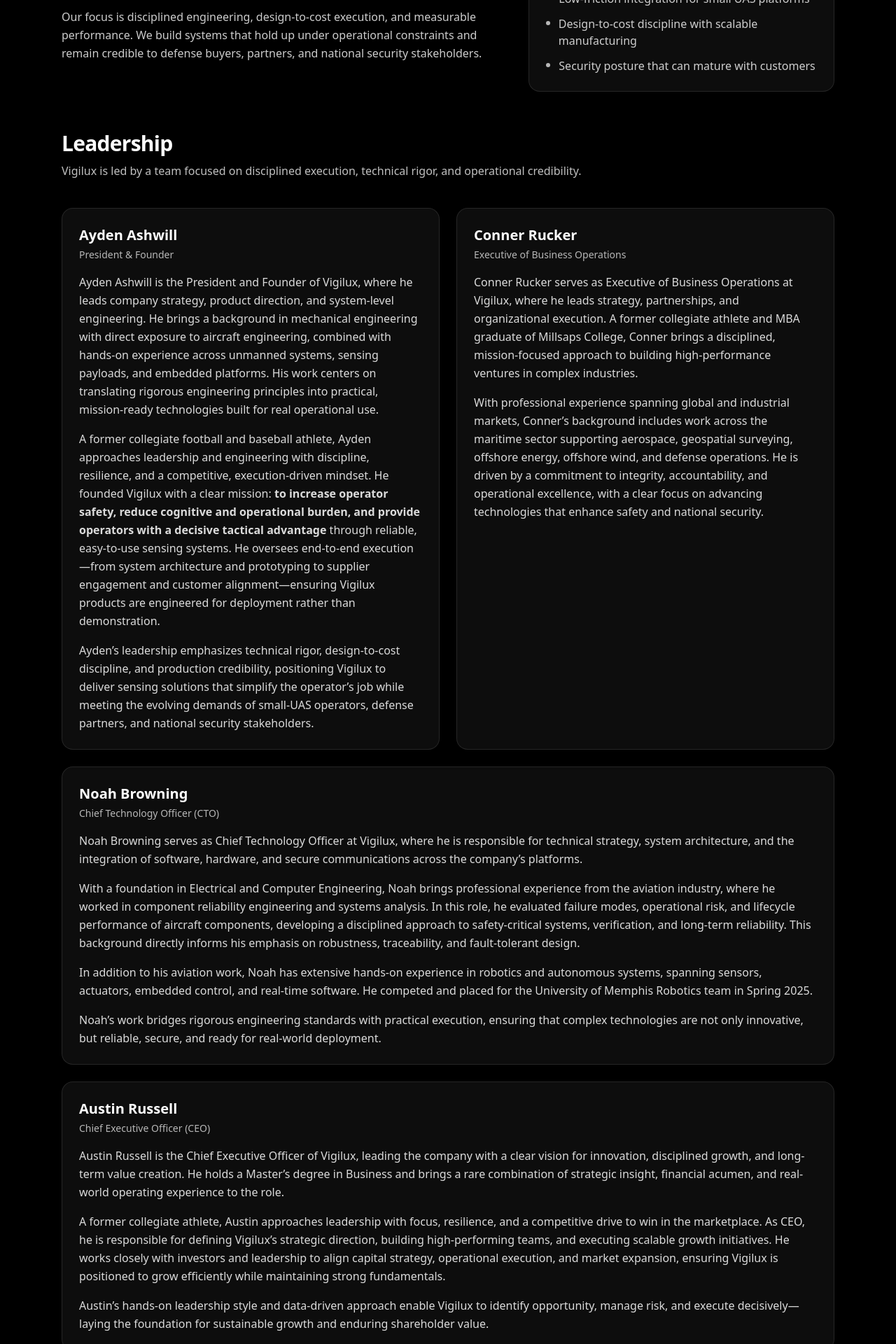
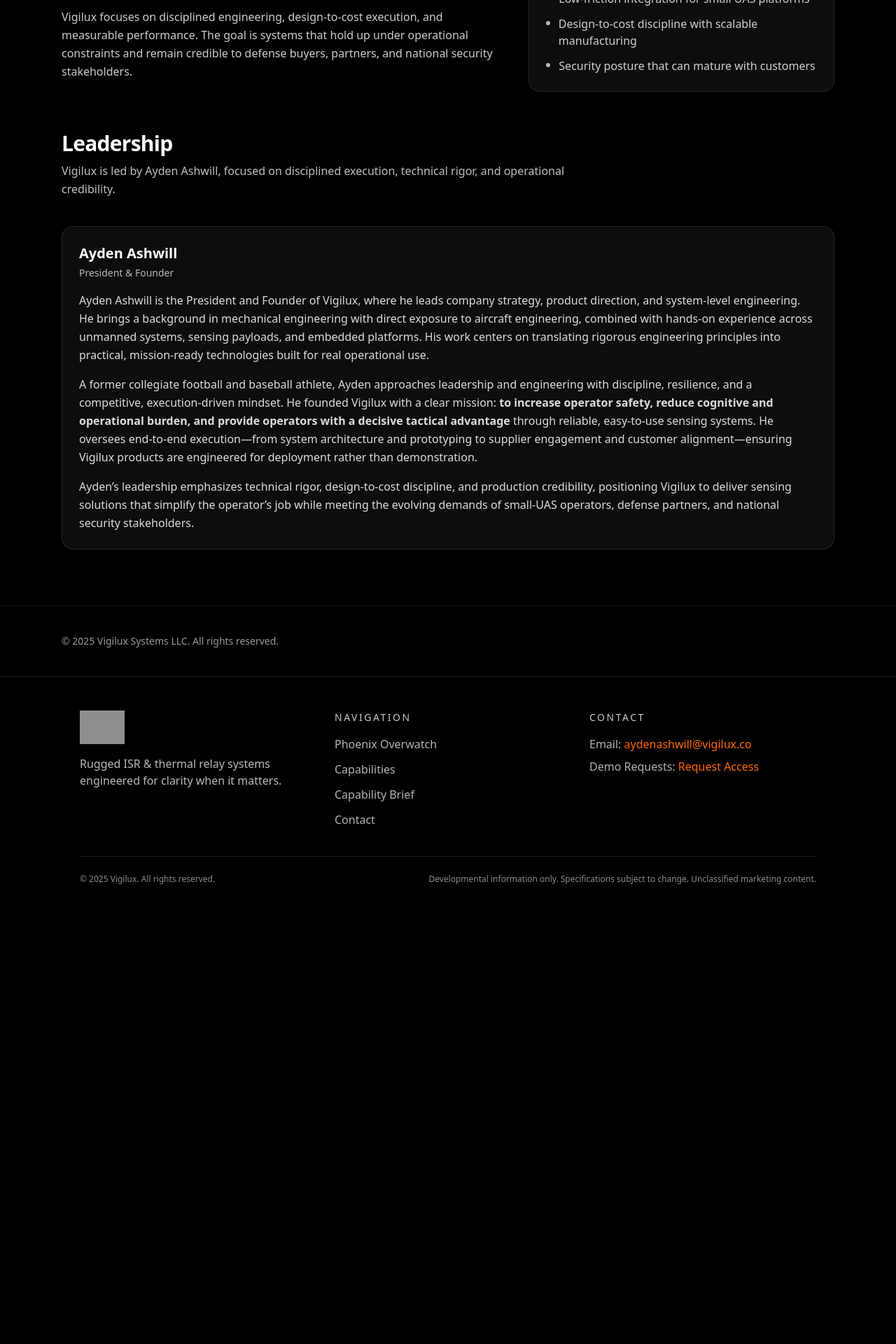
Before and after one commit to aydenashwill/vigilux-website, a Next.js app: page /about in a window 1280 px wide. Shown: the part 880-2800 px from the top of the page at 70% size. After the commit the page ends 2192 px from the top, so only its background shows below. Built offline with nearby package versions, Linux system fonts and the light colour scheme; grey boxes are pictures that could not be loaded.

Commit message:
Remove non-founder bios and emails

```diff
--- a/pages/_app.jsx
+++ b/pages/_app.jsx
@@ -1,6 +1,7 @@
 // pages/_app.jsx
 import "../styles/globals.css";
 import Head from "next/head";
+import Script from "next/script";
 import Layout from "../components/Layout";
 
 export default function App({ Component, pageProps }) {
@@ -10,6 +11,17 @@ export default function App({ Component, pageProps }) {
         <meta charSet="utf-8" />
         <meta name="viewport" content="width=device-width, initial-scale=1" />
       </Head>
+
+      {/* Microsoft Teams Customer Chat Widget */}
+      <Script
+        src="https://res.public.onecdn.static.microsoft/customerconnect/v1/7dttl/init.js"
+        strategy="afterInteractive"
+        id="chatbot"
+        environmentId="d3ea33e1-d6b8-e6b3-a612-c30d2f7e8602"
+        region="unitedstates"
+        crossOrigin="anonymous"
+      />
+
       <Layout>
         <Component {...pageProps} />
       </Layout>
--- a/pages/about.jsx
+++ b/pages/about.jsx
@@ -1,3 +1,4 @@
+// pages/about.jsx
 import Head from "next/head";
 
 export default function About() {
@@ -7,37 +8,25 @@ export default function About() {
         <title>About | Vigilux</title>
         <meta
           name="description"
-          content="Learn about Vigilux Systems LLC, our mission, and the leadership team building mission-ready sensing systems."
+          content="Learn about Vigilux Systems LLC, our mission, and founder Ayden Ashwill’s focus on mission-ready sensing systems."
         />
       </Head>
 
       <main className="bg-black text-white">
-        {/* HERO */}
+        {/* HERO (match Contact page hero) */}
         <section className="relative isolate overflow-hidden">
-          {/* Background image (CONTAIN-style scaling, no cropping) */}
-          <div
-            className={[
-              "absolute inset-0 -z-10",
-              "bg-black bg-no-repeat",
-              // keep it centered; a slight vertical bias helps with text below the phoenix
-              "bg-[position:center_48%]",
-              // responsive sizing: smaller on mobile, larger on desktop (still contain-like)
-              "bg-[length:92%_auto]",
-              "md:bg-[length:1100px_auto]",
-              "lg:bg-[length:1400px_auto]",
-              "xl:bg-[length:1600px_auto]",
-            ].join(" ")}
-            style={{
-              backgroundImage: "url('/images/hero/about-hero.png')",
-            }}
-          />
+          <div className="absolute inset-0 -z-10">
+            <div
+              className="h-full w-full bg-cover bg-center"
+              style={{ backgroundImage: "url('/images/contact-hero.png')" }}
+            />
+            <div className="absolute inset-0 bg-black/60" />
+            <div className="absolute inset-0 bg-gradient-to-b from-black/35 via-black/15 to-black/70" />
 
-          {/* Dark overlay for readability */}
-          <div className="absolute inset-0 -z-10 bg-black/60" />
-          {/* Subtle gradient for depth */}
-          <div className="absolute inset-0 -z-10 bg-gradient-to-b from-black/35 via-black/15 to-black/70" />
+            {/* Fallback gradient base */}
+            <div className="absolute inset-0 -z-10 bg-gradient-to-b from-black via-black/90 to-black" />
+          </div>
 
-          {/* IMPORTANT: give the hero enough height so the image can actually be seen */}
           <div className="mx-auto max-w-6xl px-6 py-20 sm:py-28 min-h-[520px] md:min-h-[600px]">
             <p className="text-sm tracking-[0.2em] uppercase text-white/80">
               About Vigilux
@@ -85,8 +74,8 @@ export default function About() {
               </p>
 
               <p className="mt-5 text-white/80 leading-relaxed">
-                Our focus is disciplined engineering, design-to-cost execution,
-                and measurable performance. We build systems that hold up under
+                Vigilux focuses on disciplined engineering, design-to-cost execution,
+                and measurable performance. The goal is systems that hold up under
                 operational constraints and remain credible to defense buyers,
                 partners, and national security stakeholders.
               </p>
@@ -126,14 +115,13 @@ export default function About() {
                 Leadership
               </h2>
               <p className="mt-2 max-w-3xl text-white/75 leading-relaxed">
-                Vigilux is led by a team focused on disciplined execution,
+                Vigilux is led by Ayden Ashwill, focused on disciplined execution,
                 technical rigor, and operational credibility.
               </p>
             </div>
           </div>
 
-          <div className="mt-10 grid gap-6 md:grid-cols-2">
-            {/* AYDEN */}
+          <div className="mt-10 grid gap-6 md:grid-cols-1">
             <article className="rounded-2xl border border-white/10 bg-white/5 p-6 backdrop-blur">
               <h3 className="text-xl font-semibold">Ayden Ashwill</h3>
               <p className="mt-1 text-sm text-white/70">President &amp; Founder</p>
@@ -174,110 +162,6 @@ export default function About() {
                 partners, and national security stakeholders.
               </p>
             </article>
-
-            {/* CONNER */}
-            <article className="rounded-2xl border border-white/10 bg-white/5 p-6 backdrop-blur">
-              <h3 className="text-xl font-semibold">Conner Rucker</h3>
-              <p className="mt-1 text-sm text-white/70">
-                Executive of Business Operations
-              </p>
-
-              <p className="mt-4 text-white/85 leading-relaxed">
-                Conner Rucker serves as Executive of Business Operations at
-                Vigilux, where he leads strategy, partnerships, and
-                organizational execution. A former collegiate athlete and MBA
-                graduate of Millsaps College, Conner brings a disciplined,
-                mission-focused approach to building high-performance ventures
-                in complex industries.
-              </p>
-
-              <p className="mt-4 text-white/85 leading-relaxed">
-                With professional experience spanning global and industrial
-                markets, Conner’s background includes work across the maritime
-                sector supporting aerospace, geospatial surveying, offshore
-                energy, offshore wind, and defense operations. He is driven by a
-                commitment to integrity, accountability, and operational
-                excellence, with a clear focus on advancing technologies that
-                enhance safety and national security.
-              </p>
-            </article>
-
-            {/* NOAH */}
-            <article className="rounded-2xl border border-white/10 bg-white/5 p-6 backdrop-blur md:col-span-2">
-              <h3 className="text-xl font-semibold">Noah Browning</h3>
-              <p className="mt-1 text-sm text-white/70">
-                Chief Technology Officer (CTO)
-              </p>
-
-              <p className="mt-4 text-white/85 leading-relaxed">
-                Noah Browning serves as Chief Technology Officer at Vigilux,
-                where he is responsible for technical strategy, system
-                architecture, and the integration of software, hardware, and
-                secure communications across the company’s platforms.
-              </p>
-
-              <p className="mt-4 text-white/85 leading-relaxed">
-                With a foundation in Electrical and Computer Engineering, Noah
-                brings professional experience from the aviation industry, where
-                he worked in component reliability engineering and systems
-                analysis. In this role, he evaluated failure modes, operational
-                risk, and lifecycle performance of aircraft components,
-                developing a disciplined approach to safety-critical systems,
-                verification, and long-term reliability. This background
-                directly informs his emphasis on robustness, traceability, and
-                fault-tolerant design.
-              </p>
-
-              <p className="mt-4 text-white/85 leading-relaxed">
-                In addition to his aviation work, Noah has extensive hands-on
-                experience in robotics and autonomous systems, spanning sensors,
-                actuators, embedded control, and real-time software. He competed
-                and placed for the University of Memphis Robotics team in Spring
-                2025.
-              </p>
-
-              <p className="mt-4 text-white/85 leading-relaxed">
-                Noah’s work bridges rigorous engineering standards with
-                practical execution, ensuring that complex technologies are not
-                only innovative, but reliable, secure, and ready for real-world
-                deployment.
-              </p>
-            </article>
-
-            {/* AUSTIN */}
-            <article className="rounded-2xl border border-white/10 bg-white/5 p-6 backdrop-blur md:col-span-2">
-              <h3 className="text-xl font-semibold">Austin Russell</h3>
-              <p className="mt-1 text-sm text-white/70">
-                Chief Executive Officer (CEO)
-              </p>
-
-              <p className="mt-4 text-white/85 leading-relaxed">
-                Austin Russell is the Chief Executive Officer of Vigilux, leading
-                the company with a clear vision for innovation, disciplined
-                growth, and long-term value creation. He holds a Master’s degree
-                in Business and brings a rare combination of strategic insight,
-                financial acumen, and real-world operating experience to the
-                role.
-              </p>
-
-              <p className="mt-4 text-white/85 leading-relaxed">
-                A former collegiate athlete, Austin approaches leadership with
-                focus, resilience, and a competitive drive to win in the
-                marketplace. As CEO, he is responsible for defining Vigilux’s
-                strategic direction, building high-performing teams, and
-                executing scalable growth initiatives. He works closely with
-                investors and leadership to align capital strategy, operational
-                execution, and market expansion, ensuring Vigilux is positioned
-                to grow efficiently while maintaining strong fundamentals.
-              </p>
-
-              <p className="mt-4 text-white/85 leading-relaxed">
-                Austin’s hands-on leadership style and data-driven approach
-                enable Vigilux to identify opportunity, manage risk, and execute
-                decisively—laying the foundation for sustainable growth and
-                enduring shareholder value.
-              </p>
-            </article>
           </div>
         </section>
 
--- a/pages/api/brief.js
+++ b/pages/api/brief.js
@@ -131,7 +131,7 @@ export default function handler(req, res) {
     .fontSize(9)
     .fillColor("#444444")
     .text(
-      "Vigilux — “The light that never sleeps.”  |  Contact: aydenashwill@vigilux.co | connerrucker@vigilux.co",
+      "Vigilux — “The light that never sleeps.”  |  Contact: aydenashwill@vigilux.co",
       { align: "left" }
     );
 
```
Also changed, not shown: pages/contact.jsx (+14 -9 lines), VIGILUX_SCAN_REPORT.txt (added), next-env.d.ts.
